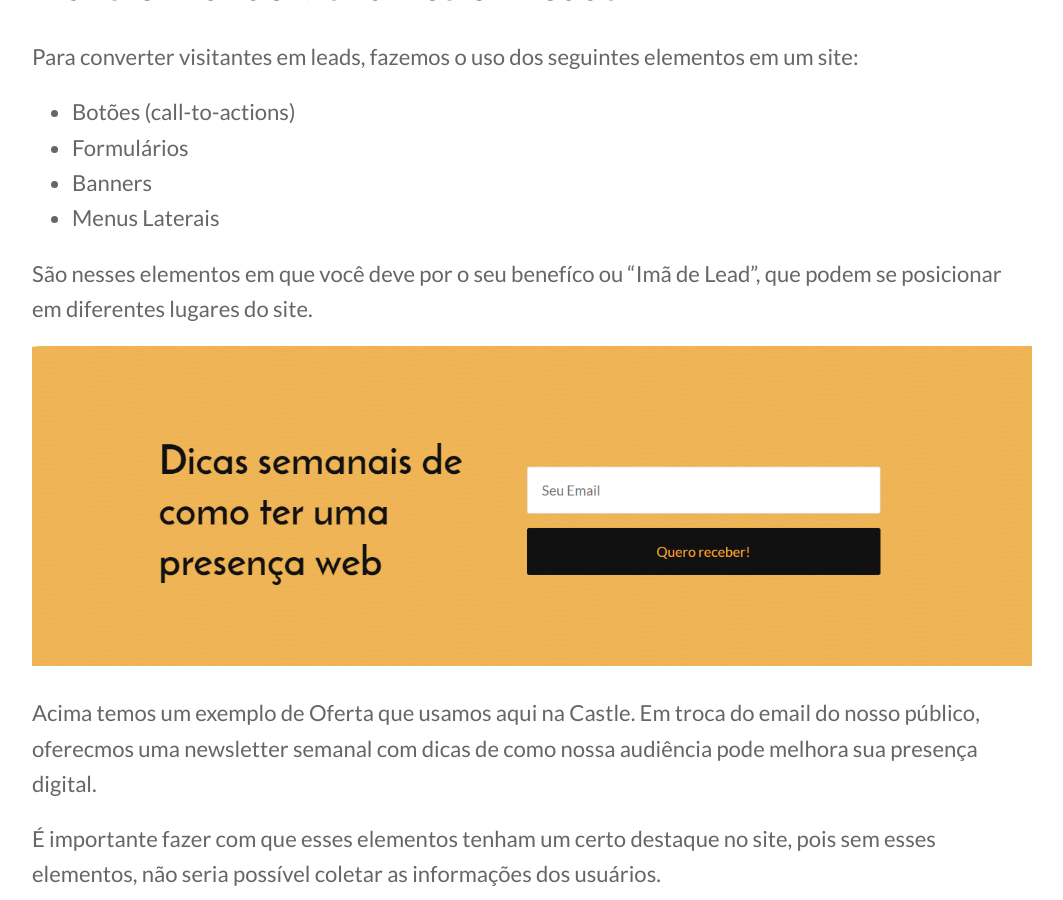
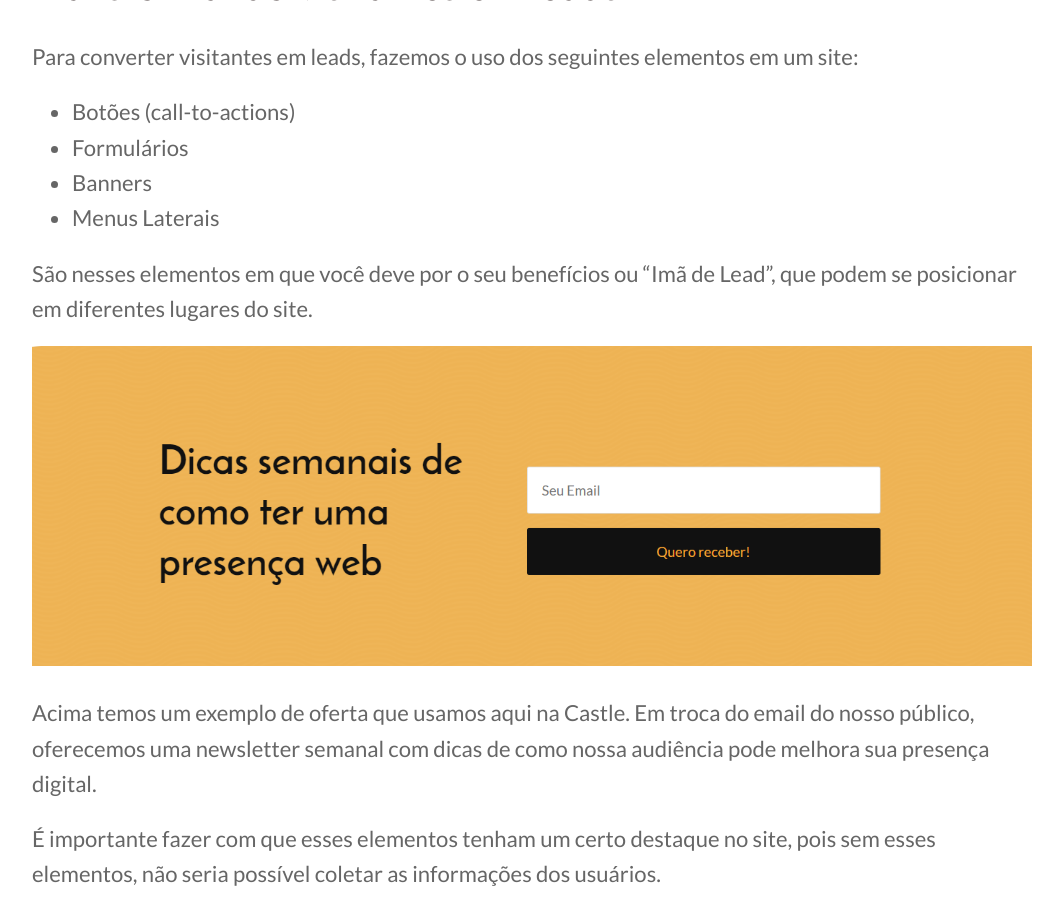
Before and after one commit to jeffklister/urban, a Jekyll site: the page built from _posts/2017-06-25-inbound-marketing.md, in a window 1280 px wide and 900 px high, scrolled down 7092 px. Shown: the whole window, without its empty margins (108-1171 px from the left). Built offline with Jekyll 4.4.1, drawn with Linux system fonts in a browser that asks for light colours.

Commit message:
favicon e ajustes

```diff
--- a/_posts/2017-06-25-inbound-marketing.md
+++ b/_posts/2017-06-25-inbound-marketing.md
@@ -186,11 +186,11 @@ Para converter visitantes em leads, fazemos o uso dos seguintes elementos em um
 - Banners
 - Menus Laterais
 
-São nesses elementos em que você deve por o seu benefíco ou "Imã de Lead", que podem se posicionar em diferentes lugares do site.
+São nesses elementos em que você deve por o seu benefícios ou "Imã de Lead", que podem se posicionar em diferentes lugares do site.
 
 ![Exemplo de geração de lead]({{ site.baseurl }}/images/formulario-coleta-lead.png)
 
-Acima temos um exemplo de Oferta que usamos aqui na Castle. Em troca do email do nosso público, oferecmos uma
+Acima temos um exemplo de oferta que usamos aqui na Castle. Em troca do email do nosso público, oferecemos uma
 newsletter semanal com dicas de como nossa audiência pode melhora sua presença digital.
 
 É importante fazer com que esses elementos tenham um certo destaque no site,
```
Also changed, not shown: apple-touch-icon.png (deleted), favicon.ico (added), siteicon.png (deleted), touch-icon.png (deleted).
